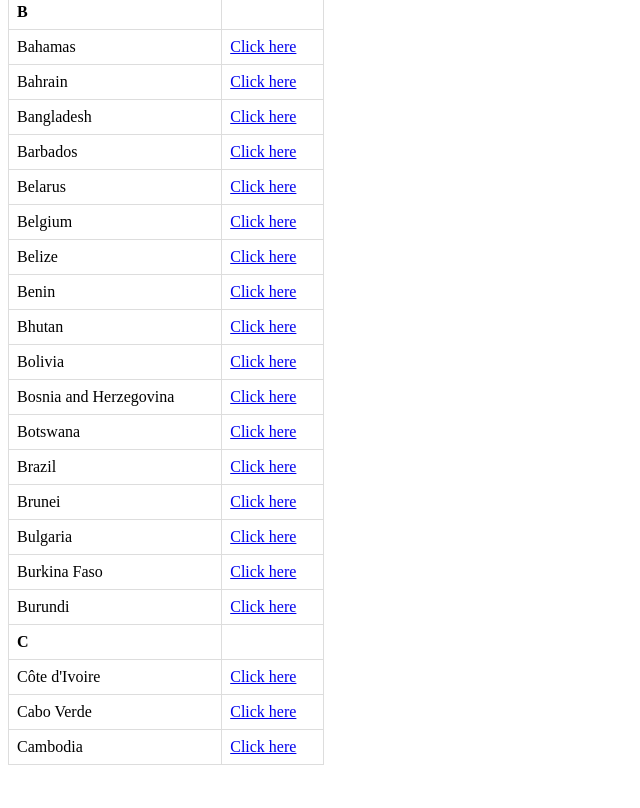
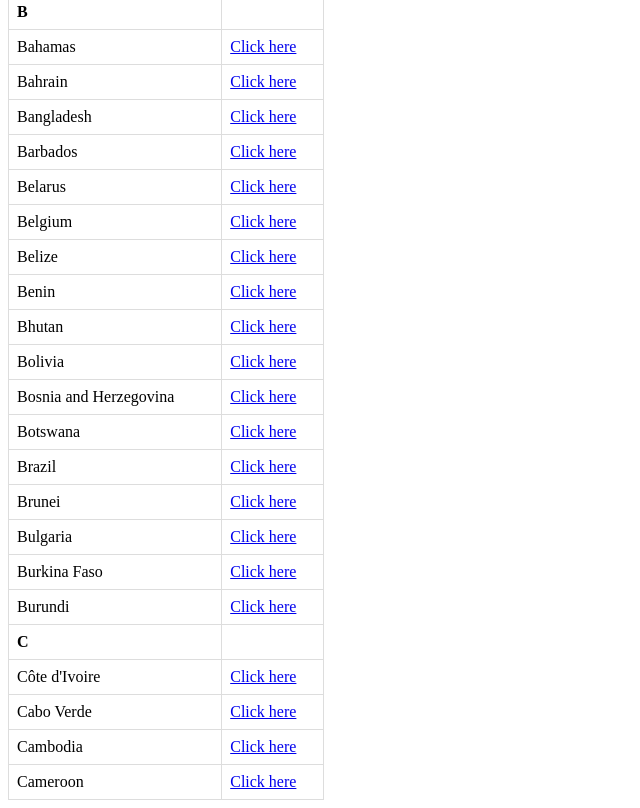
Before and after one commit to AliMazhar110/Flags-of-The-World, a plain HTML site: page source/index.html in a window 1280 px wide. Shown: the part 434-1242 px from the top of the page, without its empty margins (0-640 px from the left). Before the commit the page ends 1207 px from the top, so only its background shows below. Drawn offline with Linux system fonts and the light colour scheme.

Commit message:
Cameroon Added

```diff
--- a/source/index.html
+++ b/source/index.html
@@ -144,6 +144,10 @@
                 <td>Cambodia</td>
                 <td><a href="cambodia.html">Click here</a></td>
             </tr>
+            <tr>
+                <td>Cameroon</td>
+                <td><a href="cameroon.html">Click here</a></td>
+            </tr>
         </table>
     </body>
 </html>
```
